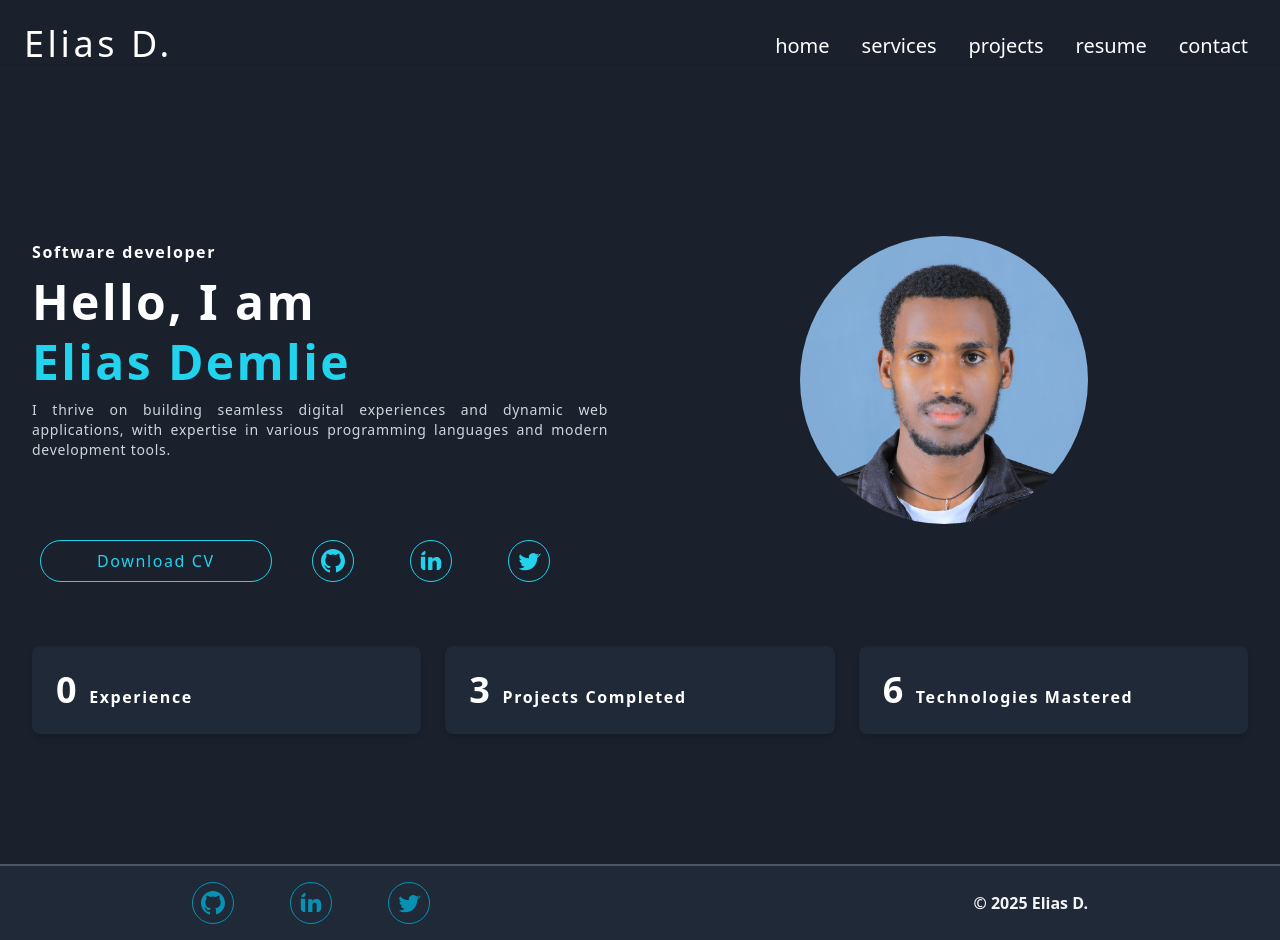
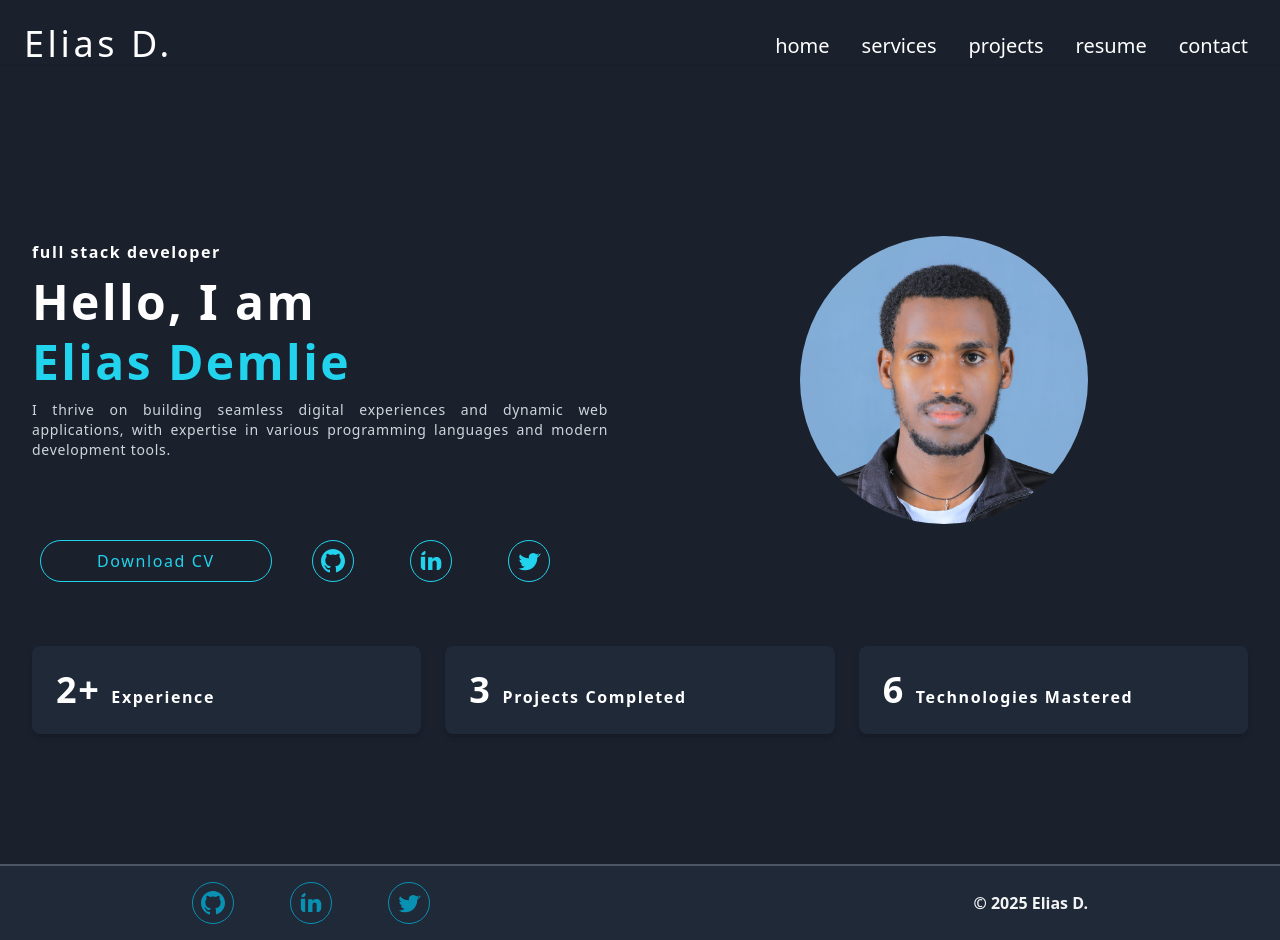
Before and after one commit to EliasDemlie/my-portfolio, a Next.js app: page /hero in a window 1280 px wide. Built offline with nearby package versions, Linux system fonts and the light colour scheme.

Commit message:
Update page.js

```diff
--- a/app/hero/page.js
+++ b/app/hero/page.js
@@ -10,7 +10,7 @@ export  default function Hero() {
         {/* intro */}
         <div className="mt-6 lg:mt-0 lg:w-1/2 lg:pr-8">
           <p className="mt-2 sm:mt-4 tracking-widest font-bold text-center sm:text-left">
-            Software developer
+            full stack developer
           </p>
           <h1 className="mt-2 text-5xl leading-tight font-extrabold tracking-wider text-white text-center sm:text-left">
             Hello, I am <br /><span className="text-cyan-400">Elias Demlie</span>
@@ -105,7 +105,7 @@ export  default function Hero() {
 
 
           < ExperienceCard
-          number={"0"} description={'Experience'}
+          number={"2+"} description={'Experience'}
           />
           < ExperienceCard
             number={"3"} description={'Projects Completed'}
```
